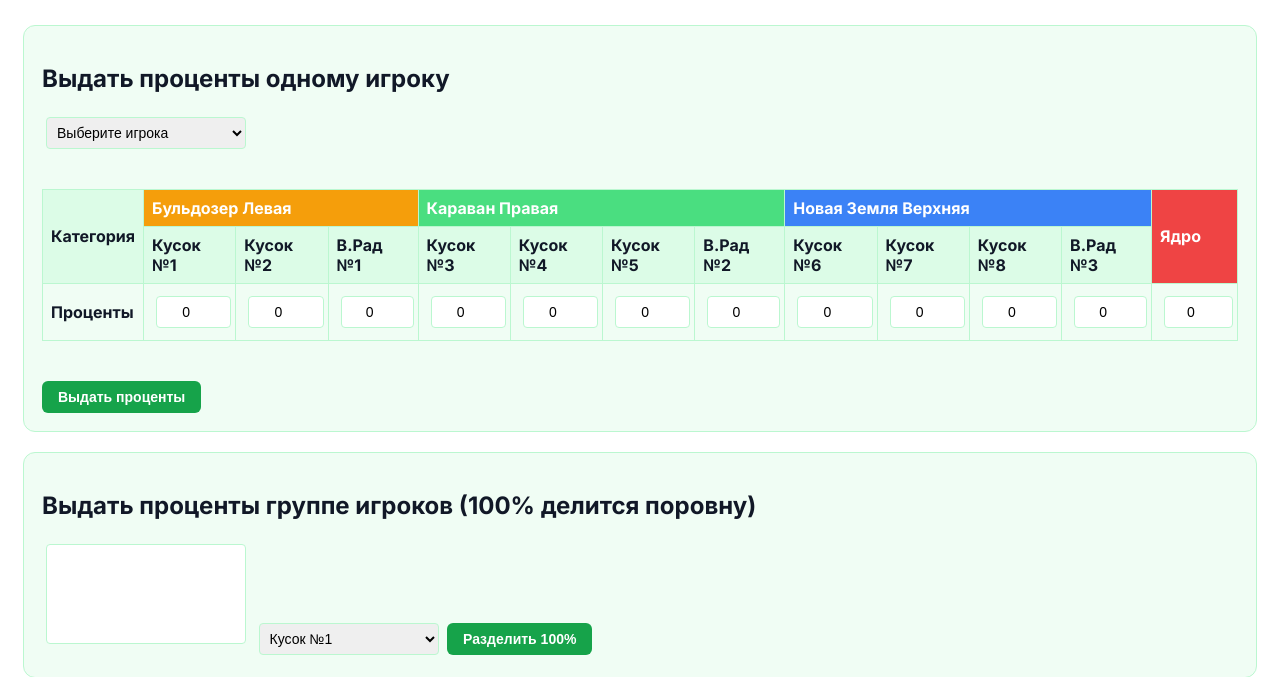
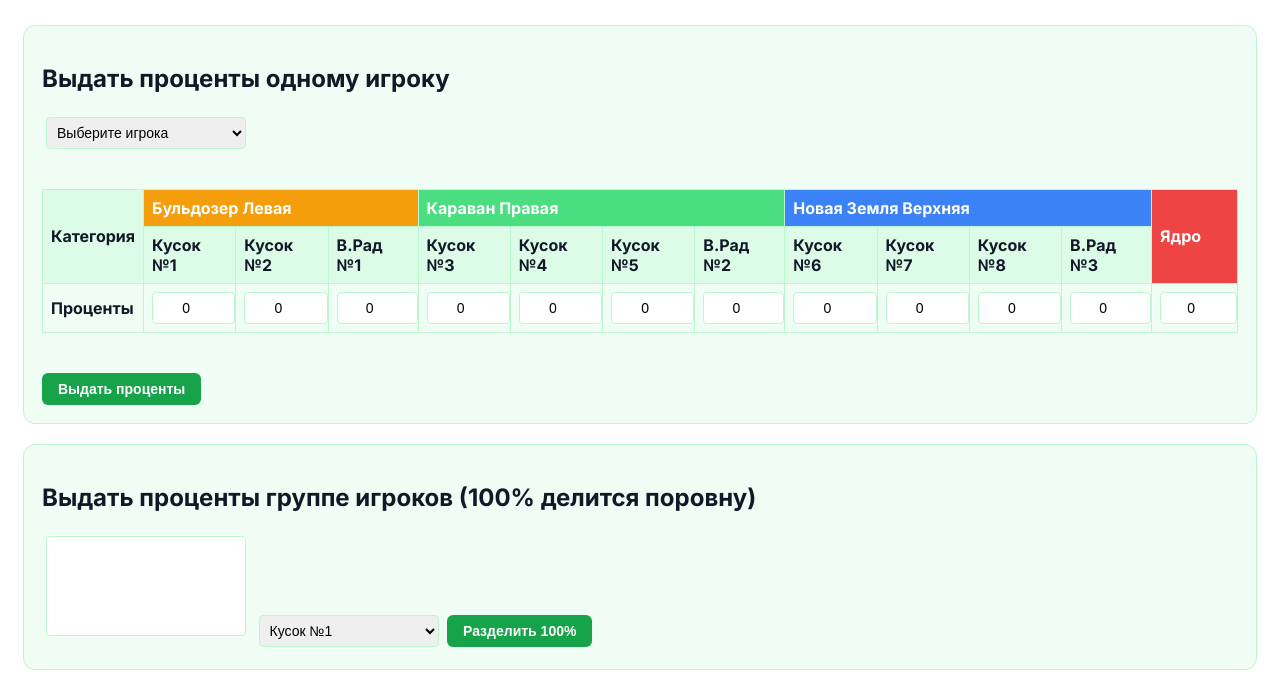
Before and after one commit to volifnap123-lgtm/brazzers-clan2, a Flask app: page /admin-panel in a window 1280 px wide. Shown: the part 119-796 px from the top of the page. Run offline with Flask 3, Linux system fonts and the light colour scheme; a user stored in the database is signed in; data that the repository does not hold is empty.

Commit message:
Update admin_panel.html

```diff
--- a/templates/admin_panel.html
+++ b/templates/admin_panel.html
@@ -177,18 +177,18 @@
                 <tbody>
                     <tr>
                         <td><strong>Проценты</strong></td>
-                        <td><input type="number" step="0.1" name="chunk1" value="0" class="chunk-input"></td>
-                        <td><input type="number" step="0.1" name="chunk2" value="0" class="chunk-input"></td>
-                        <td><input type="number" step="0.1" name="vr1" value="0" class="chunk-input"></td>
-                        <td><input type="number" step="0.1" name="chunk3" value="0" class="chunk-input"></td>
-                        <td><input type="number" step="0.1" name="chunk4" value="0" class="chunk-input"></td>
-                        <td><input type="number" step="0.1" name="chunk5" value="0" class="chunk-input"></td>
-                        <td><input type="number" step="0.1" name="vr2" value="0" class="chunk-input"></td>
-                        <td><input type="number" step="0.1" name="chunk6" value="0" class="chunk-input"></td>
-                        <td><input type="number" step="0.1" name="chunk7" value="0" class="chunk-input"></td>
-                        <td><input type="number" step="0.1" name="chunk8" value="0" class="chunk-input"></td>
-                        <td><input type="number" step="0.1" name="vr3" value="0" class="chunk-input"></td>
-                        <td><input type="number" step="0.1" name="core" value="0" class="chunk-input"></td>
+                        <td class="chunk-cell"><input type="number" step="0.1" name="chunk1" value="0"></td>
+                        <td class="chunk-cell"><input type="number" step="0.1" name="chunk2" value="0"></td>
+                        <td class="chunk-cell"><input type="number" step="0.1" name="vr1" value="0"></td>
+                        <td class="chunk-cell"><input type="number" step="0.1" name="chunk3" value="0"></td>
+                        <td class="chunk-cell"><input type="number" step="0.1" name="chunk4" value="0"></td>
+                        <td class="chunk-cell"><input type="number" step="0.1" name="chunk5" value="0"></td>
+                        <td class="chunk-cell"><input type="number" step="0.1" name="vr2" value="0"></td>
+                        <td class="chunk-cell"><input type="number" step="0.1" name="chunk6" value="0"></td>
+                        <td class="chunk-cell"><input type="number" step="0.1" name="chunk7" value="0"></td>
+                        <td class="chunk-cell"><input type="number" step="0.1" name="chunk8" value="0"></td>
+                        <td class="chunk-cell"><input type="number" step="0.1" name="vr3" value="0"></td>
+                        <td class="chunk-cell"><input type="number" step="0.1" name="core" value="0"></td>
                     </tr>
                 </tbody>
             </table>
@@ -198,15 +198,19 @@
 </div>
 
 <style>
-.chunk-input {
+.chunk-cell {
+    padding: 4px !important;
+    text-align: center !important;
+}
+.chunk-cell input {
     width: 100%;
     height: 32px;
-    padding: 0 4px;
-    text-align: center;
+    padding: 0 6px;
     border: 1px solid var(--border-color);
     border-radius: 4px;
     box-sizing: border-box;
     font-size: 14px;
+    text-align: center;
 }
 </style>
 
```
